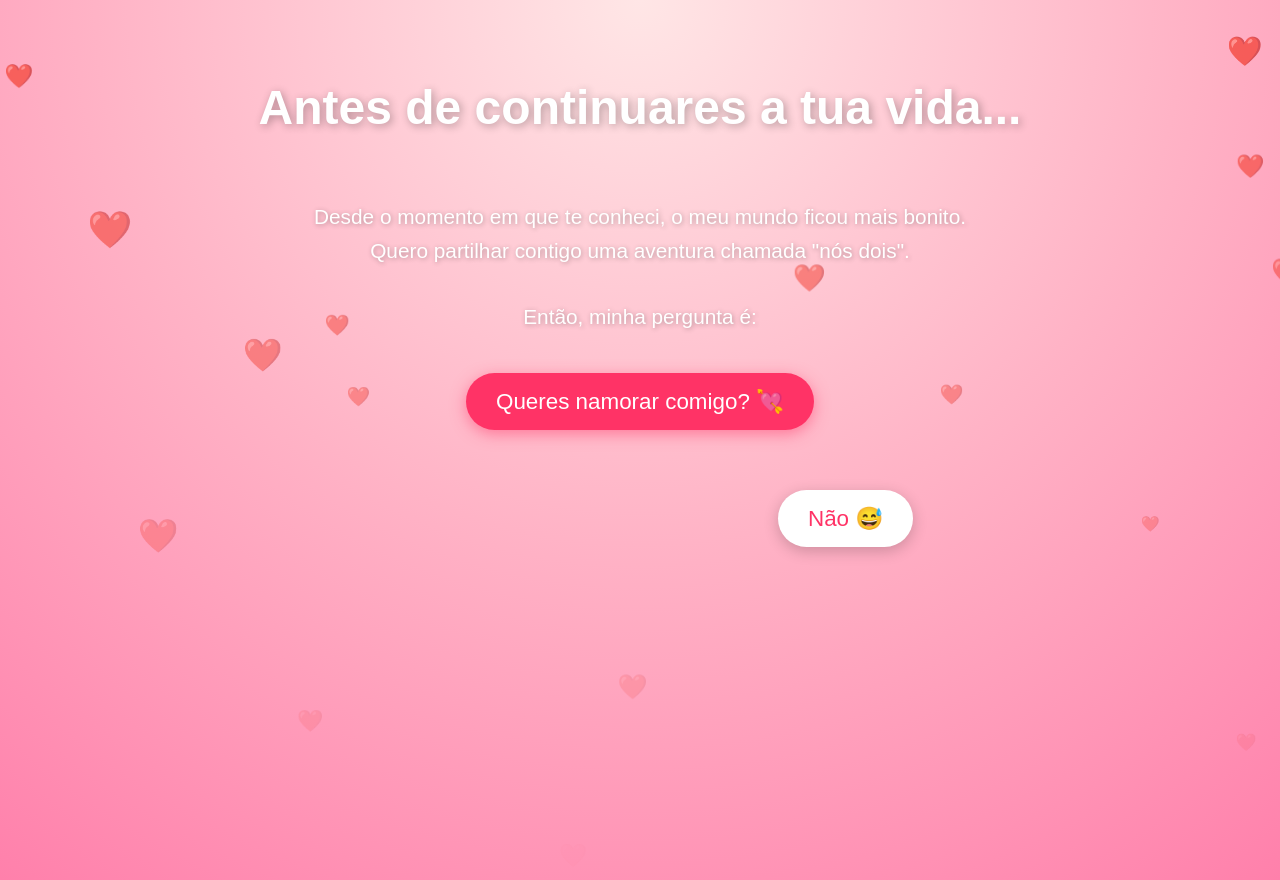
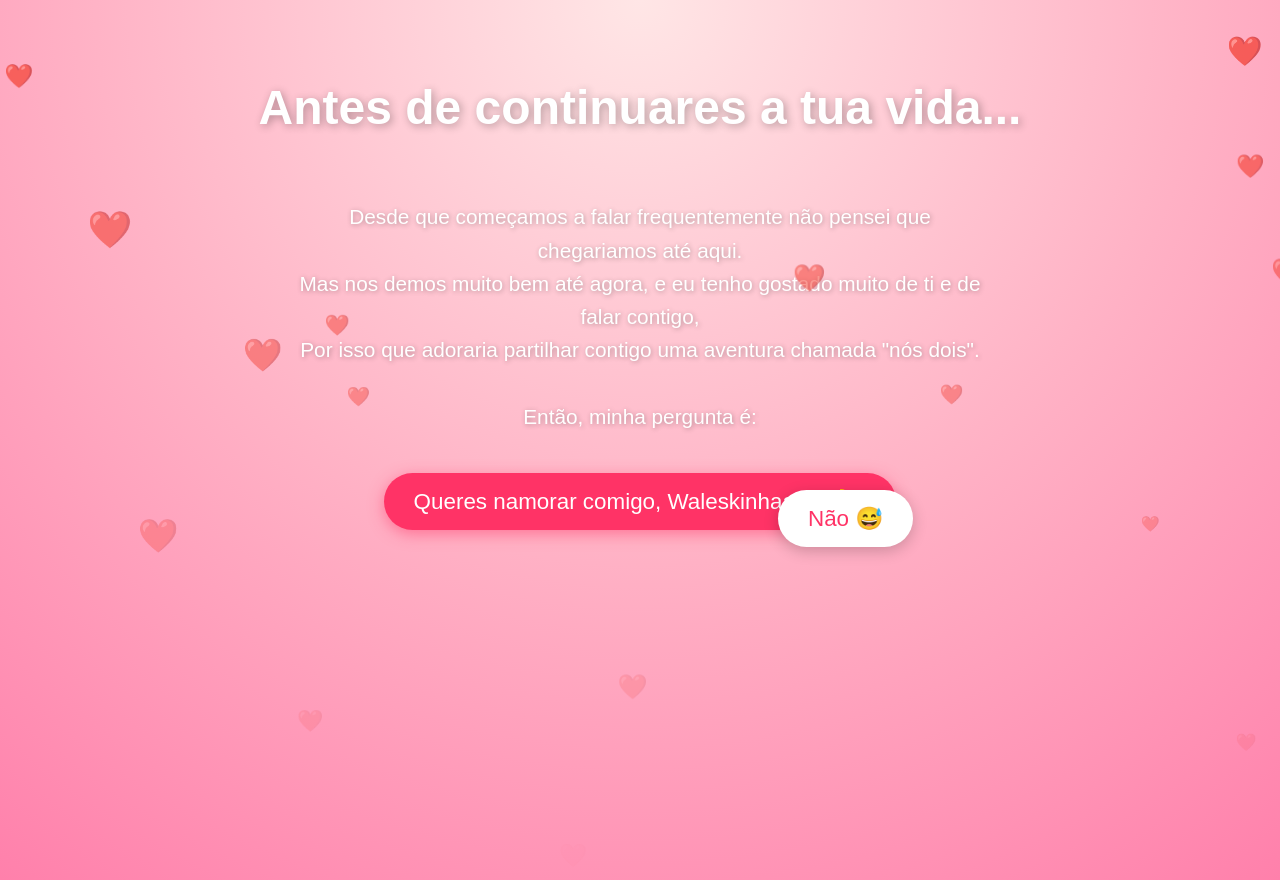
Before and after one commit to BaggageEB05/Nmrpedido, a plain HTML site: page index.html in a window 1280 px wide. Drawn offline with Linux system fonts and the light colour scheme.

Commit message:
Update index.html

```diff
--- a/index.html
+++ b/index.html
@@ -84,14 +84,15 @@
 
   <h1>Antes de continuares a tua vida...</h1>
   <p>
-Desde o momento em que te conheci, o meu mundo ficou mais bonito.
-Quero partilhar contigo uma aventura chamada "nós dois".
+Desde que começamos a falar frequentemente não pensei que chegariamos até aqui.
+Mas nos demos muito bem até agora, e eu tenho gostado muito de ti e de falar contigo,
+Por isso que adoraria partilhar contigo uma aventura chamada "nós dois".
 
 Então, minha pergunta é:
   </p>
 
   <div class="buttons">
-    <button class="yes" onclick="aceitou()">Queres namorar comigo? 💘</button>
+    <button class="yes" onclick="aceitou()">Queres namorar comigo, Waleskinhaaaa? 💘</button>
     <button class="no" id="noBtn">Não 😅</button>
   </div>
 
```
